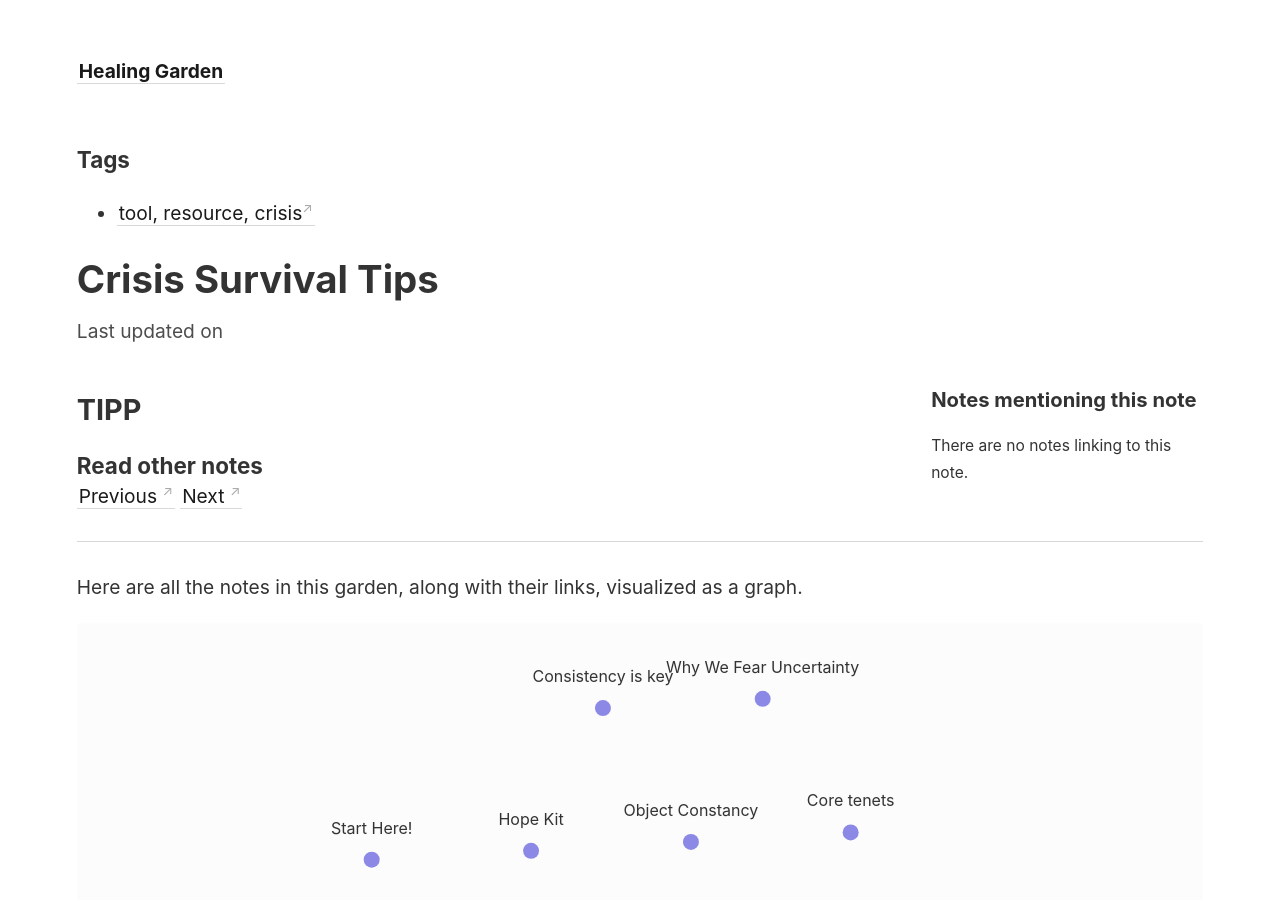
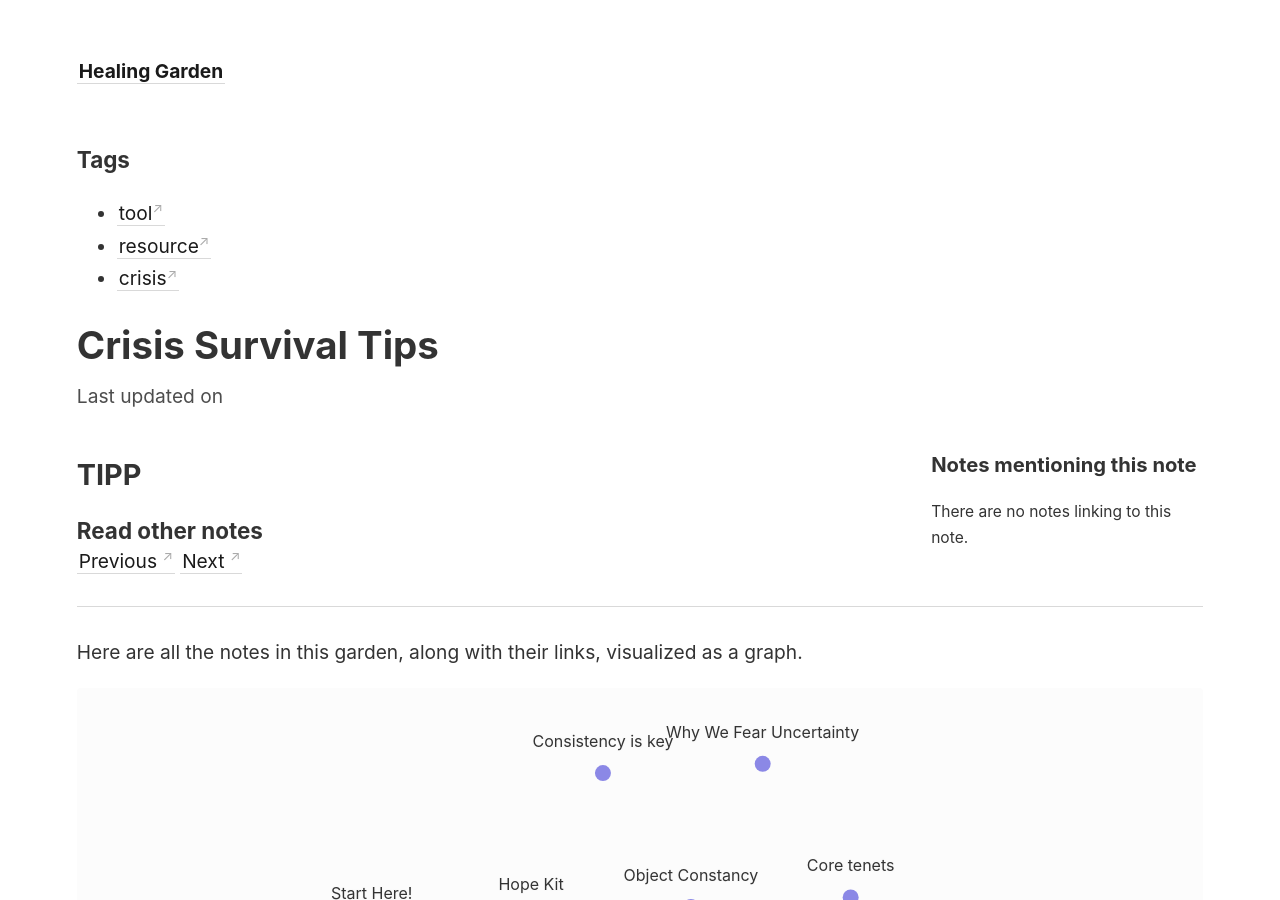
Before and after one commit to corvusdeinanis/couscous, a Jekyll site: the page built from _notes/Crisis.md, in a window 1280 px wide and 900 px high. Built offline with Jekyll 4.4.1, drawn with Linux system fonts in a browser that asks for light colours.

```diff
--- a/_notes/Crisis.md
+++ b/_notes/Crisis.md
@@ -1,6 +1,6 @@
 ---
 title : Crisis Survival Tips
-tag : tool, resource, crisis
+tag : [tool,resource,crisis]
 ---
 
 ## TIPP
```
